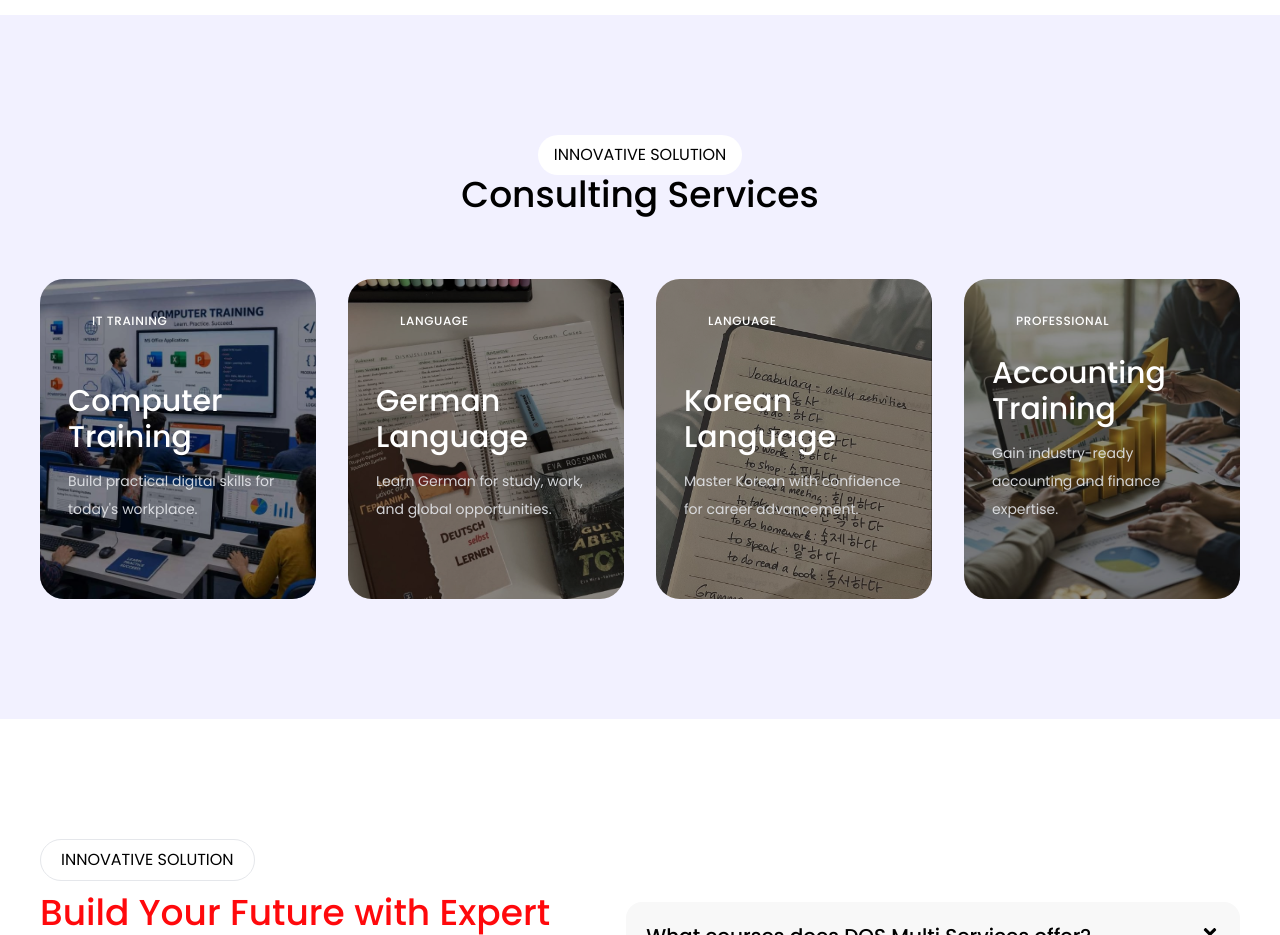
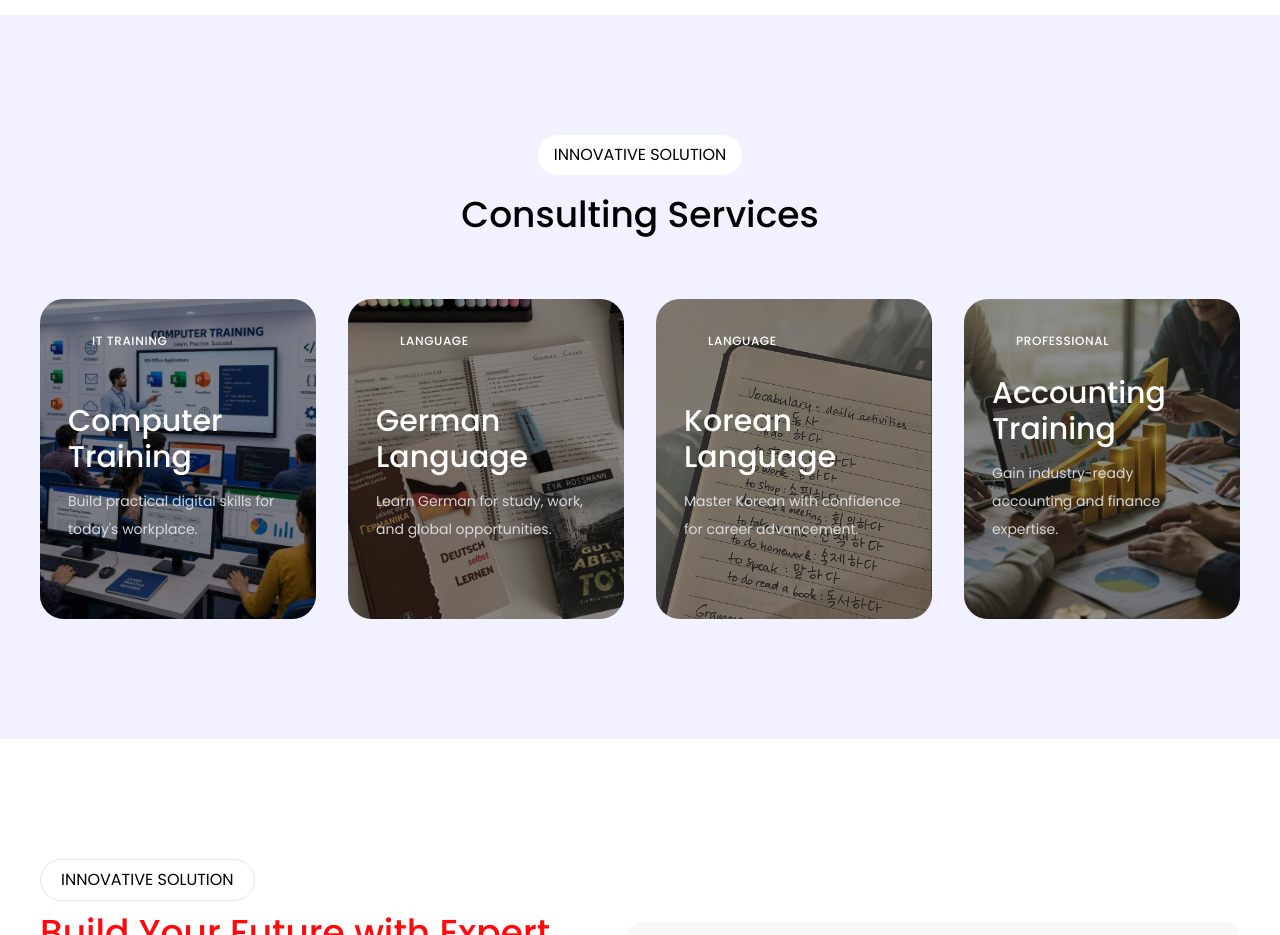
Before and after one commit to Neeschal1/Dos-nlp, a React (Vite) app in the folder client/: page / in a window 1280 px wide. Shown: the part 1120-2055 px from the top of the page. Built offline with nearby package versions, Linux system fonts and the light colour scheme.

Commit message:
md: slight modification in services section to maintain UI fow between devices

```diff
--- a/client/src/pages/landing/services.jsx
+++ b/client/src/pages/landing/services.jsx
@@ -39,14 +39,14 @@ const Services = () => {
 
   return (
     <div className="flex flex-col items-center justify-center px-4 sm:px-6 lg:px-10 py-16 lg:py-30 w-full">
-      <div className="flex flex-col items-center">
+      <div className="flex flex-col items-center gap-5">
         <h3
           className="bg-white py-2 px-4 rounded-full lg:w-fit text-center"
           style={Fonts.poppins.regular}
         >
           INNOVATIVE SOLUTION
         </h3>
-        <h1 style={Fonts.poppins.medium} className="xl:text-4xl text-black">
+        <h1 style={Fonts.poppins.medium} className="xl:text-4xl text-3xl text-black">
           Consulting Services
         </h1>
       </div>
```
